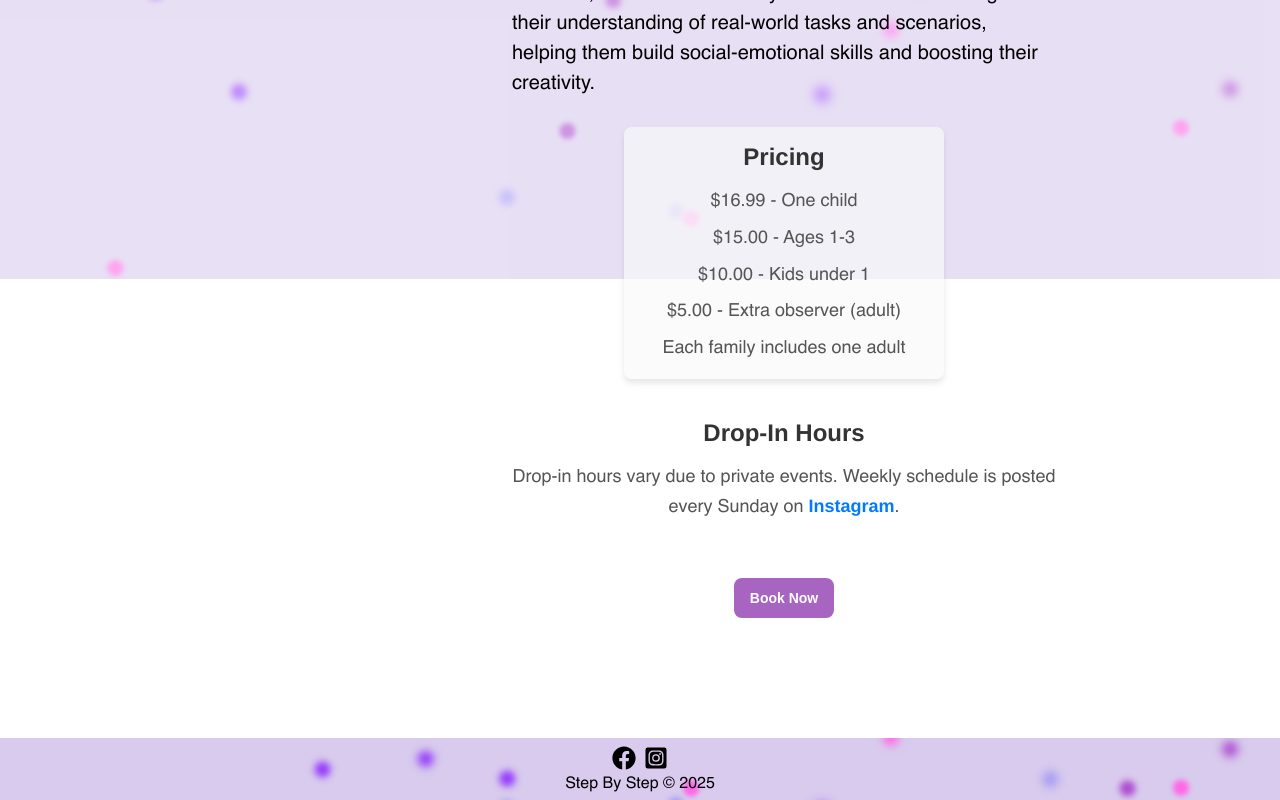
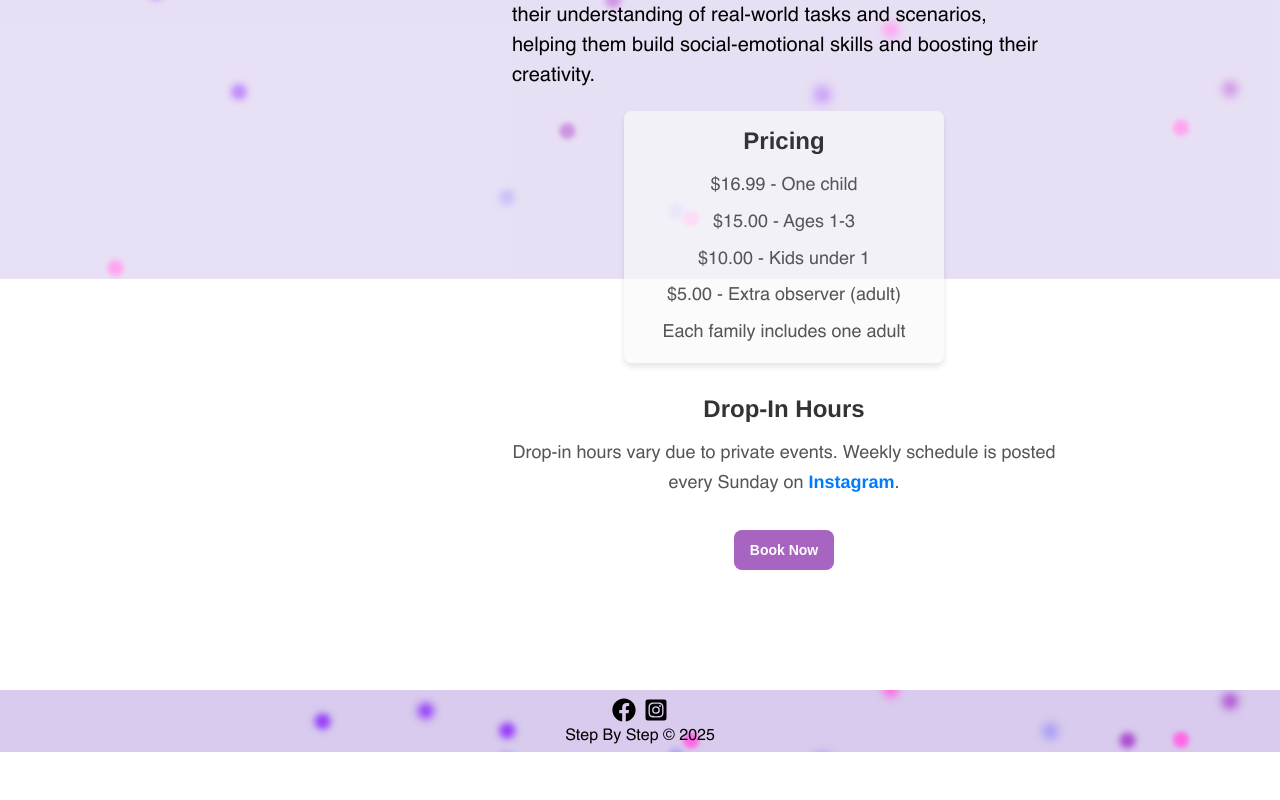
Before and after one commit to ralphdaryn/stepbystepstars, a React (Create React App) app in the folder client/: page /dropinplay in a window 1280 px wide. Shown: the part 601-1401 px from the top of the page. After the commit the page ends 1353 px from the top, so only its background shows below. Built offline with nearby package versions, Linux system fonts and the light colour scheme.

Commit message:
update email in waiver kids

```diff
--- a/client/src/components/DropinPlay/DropinPlay.scss
+++ b/client/src/components/DropinPlay/DropinPlay.scss
@@ -71,7 +71,7 @@
   &__subtitle-container {
     display: flex;
     flex-direction: column;
-    gap: 1.5rem;
+    gap: 1rem;
   }
 
   &__subtitle {
@@ -163,6 +163,6 @@
     flex-direction: column;
     justify-content: center;
     align-items: center;
-    margin-top: 2rem;
+    margin-top: 1rem;
   }
 }
```
